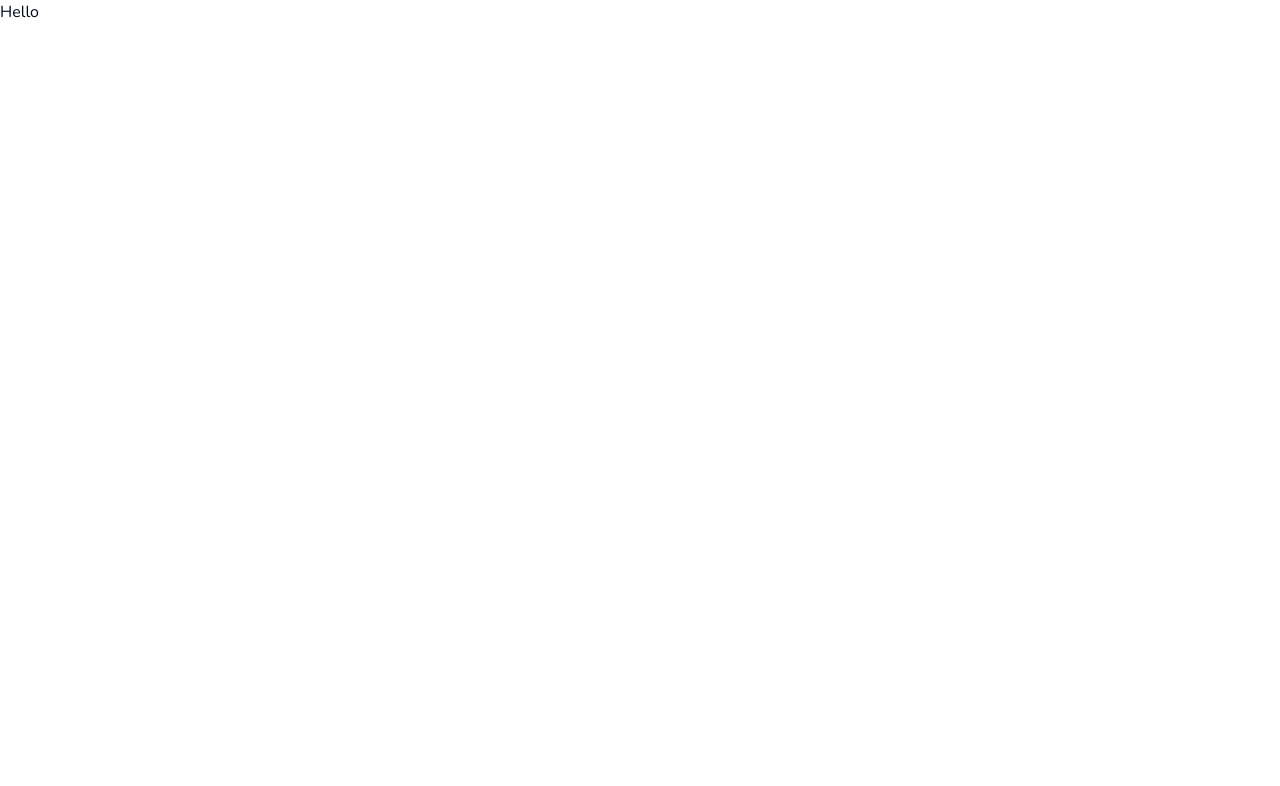
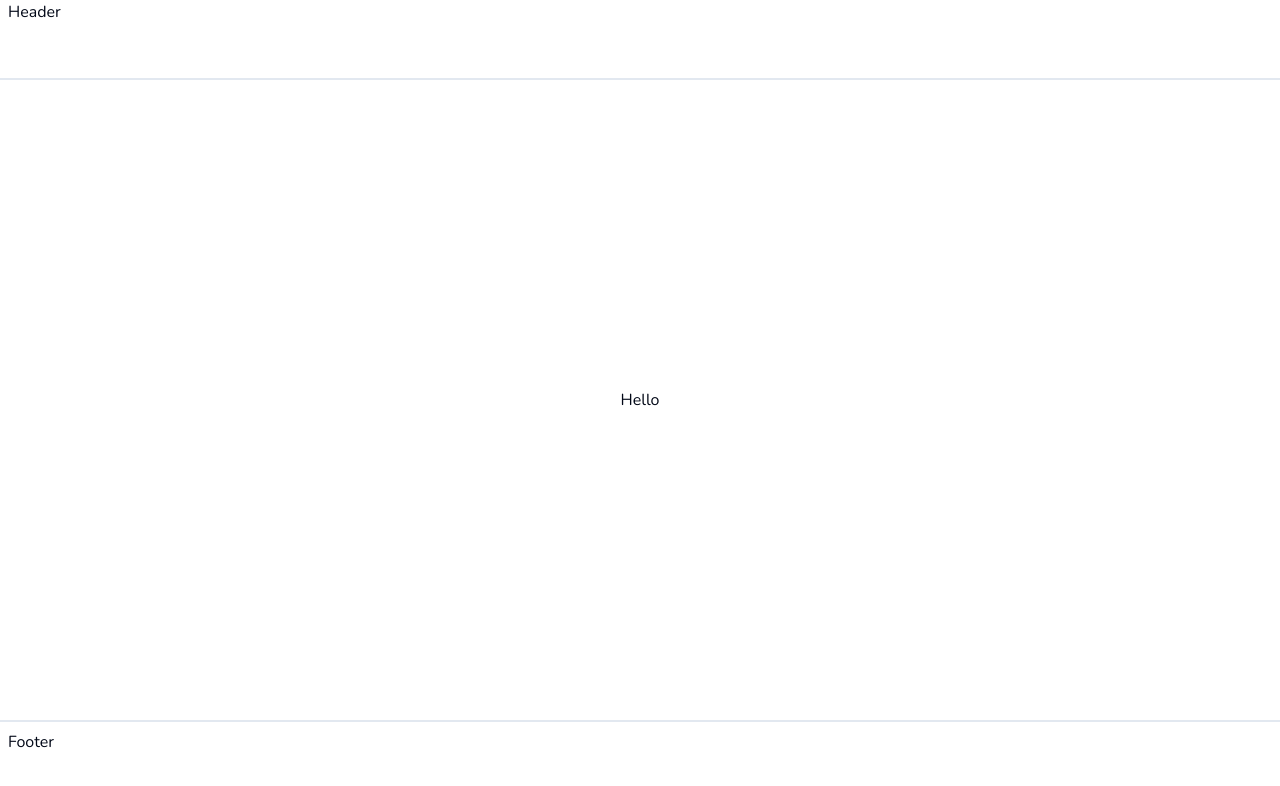
Before and after one commit to geraldobl58/next-lingo, a Next.js app: page / in a window 1280 px wide. Shown: the top 786 px of the page. Built offline with nearby package versions, Linux system fonts and the light colour scheme.

Commit message:
feat: Add header and footer component and layout page

```diff
--- /dev/null
+++ b/src/app/(marketing)/_components/footer.tsx
@@ -0,0 +1,7 @@
+export const Footer = () => {
+  return (
+    <footer className="hidden lg:block h-20 w-full border-t-2 border-slate-200 p-2">
+      Footer
+    </footer>
+  );
+};
--- /dev/null
+++ b/src/app/(marketing)/_components/header.tsx
@@ -0,0 +1,7 @@
+export const Header = () => {
+  return (
+    <header className="h-20 w-full border-b-2 border-slate-200 px-2">
+      Header
+    </header>
+  );
+};
--- /dev/null
+++ b/src/app/(marketing)/layout.tsx
@@ -0,0 +1,20 @@
+import { Footer } from "./_components/footer";
+import { Header } from "./_components/header";
+
+interface MarketingLayoutProps {
+  children: React.ReactNode;
+}
+
+const MarketingLayout = ({ children }: MarketingLayoutProps) => {
+  return (
+    <div className="min-h-screen flex flex-col">
+      <Header />
+      <main className="flex-1 flex flex-col items-center justify-center">
+        {children}
+      </main>
+      <Footer />
+    </div>
+  );
+};
+
+export default MarketingLayout;
```
Also changed, not shown: src/app/(marketing)/page.tsx (renamed from src/app/page.tsx).
